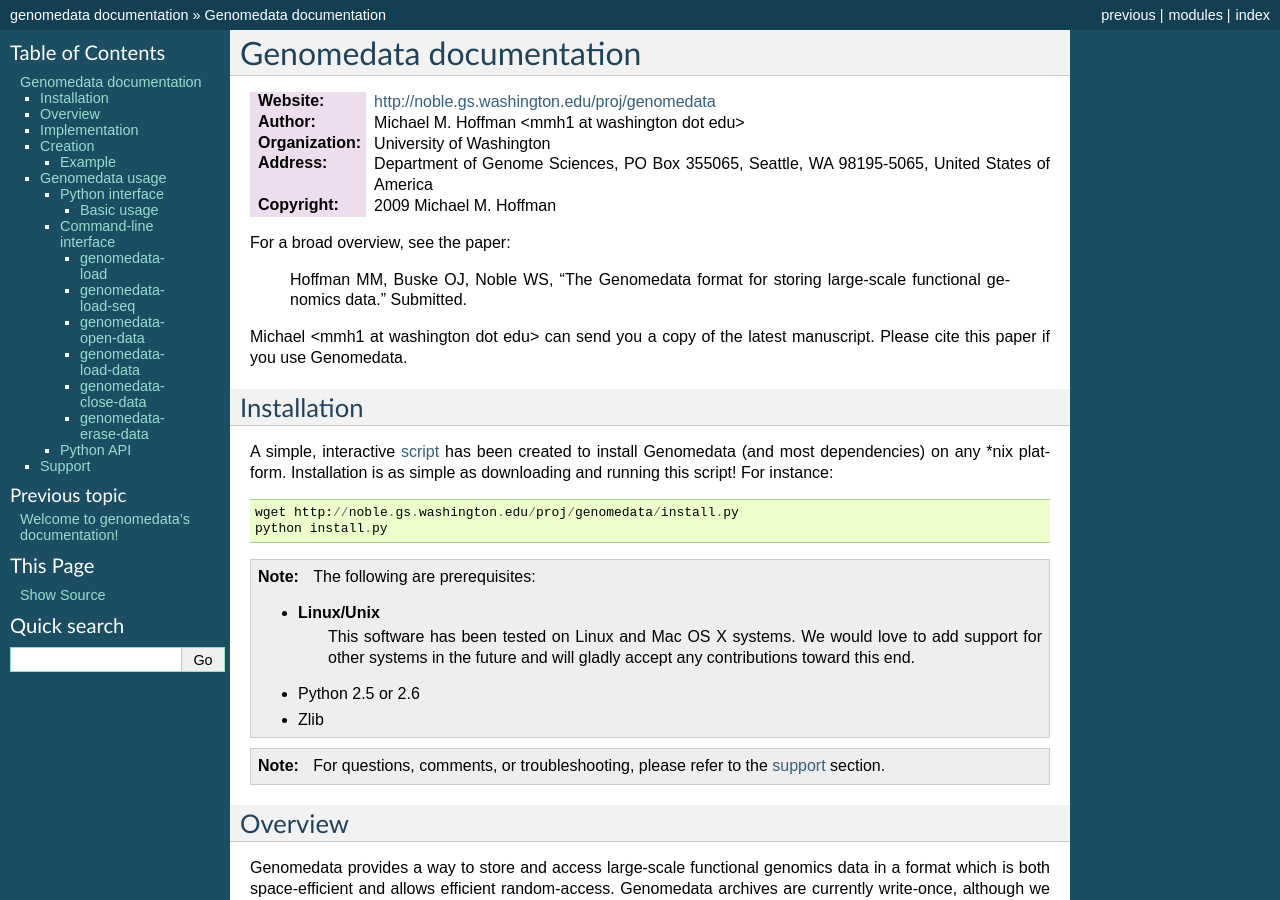
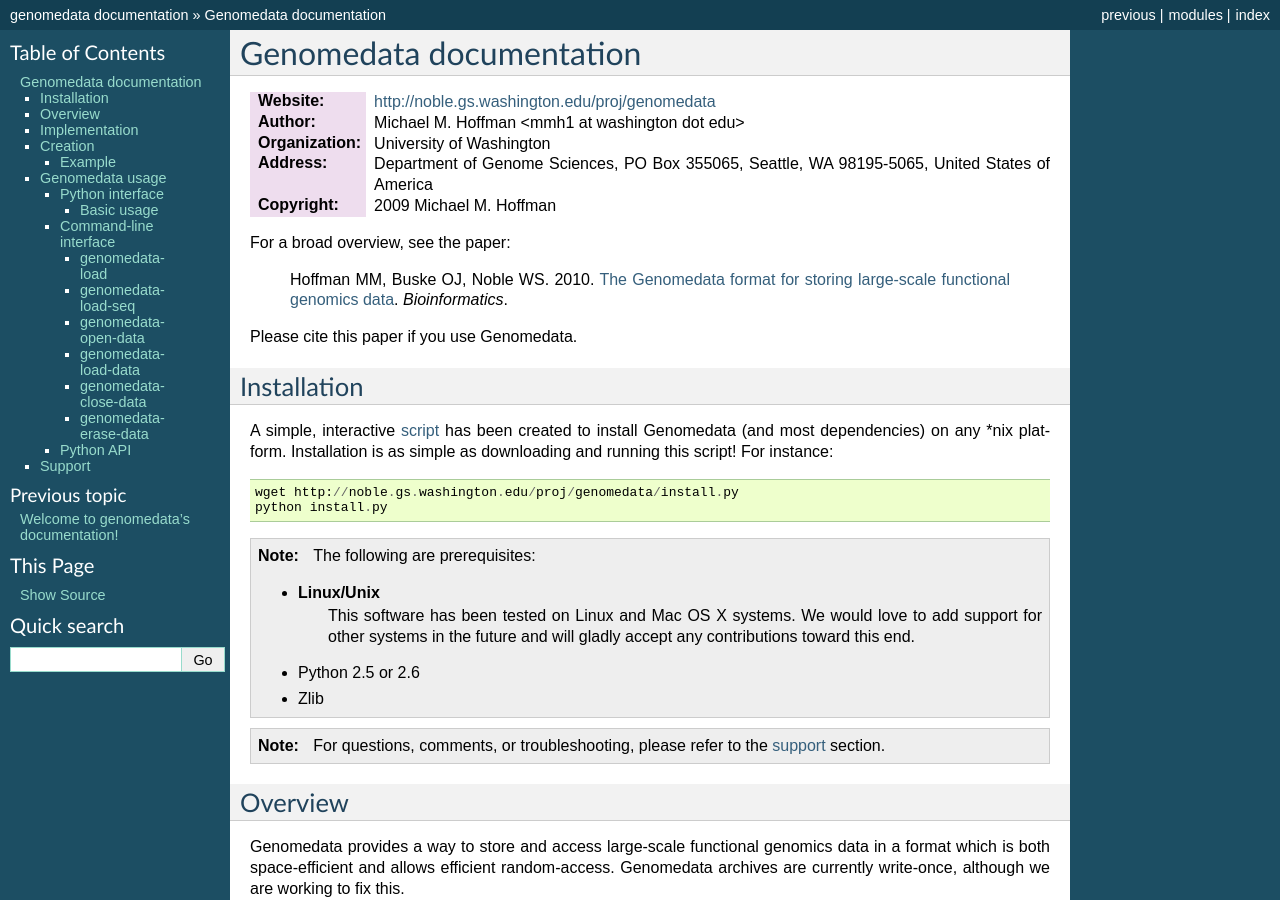
Before and after one commit to hoffmangroup/genomedata, a Sphinx documentation site: the page built from doc/genomedata.rst, in a window 1280 px wide and 900 px high. Built offline with Sphinx 7.4.7, drawn with Linux system fonts in a browser that asks for light colours.

Commit message:
Updated documentation with paper link and citation. Staging for re-release of 1.2.0

```diff
--- a/doc/genomedata.rst
+++ b/doc/genomedata.rst
@@ -9,11 +9,12 @@
 
 For a broad overview, see the paper:
 
-    Hoffman MM, Buske OJ, Noble WS, "The Genomedata format for storing
-    large-scale functional genomics data." Submitted.
+    Hoffman MM, Buske OJ, Noble WS. 2010. `The Genomedata format for storing
+    large-scale functional genomics data`__. *Bioinformatics*.
 
-Michael <mmh1 at washington dot edu> can send you a copy of the latest
-manuscript. Please cite this paper if you use Genomedata.
+.. __: http://bioinformatics.oxfordjournals.org/cgi/content/abstract/btq164
+
+Please cite this paper if you use Genomedata.
 
 .. currentmodule:: genomedata
 
--- a/setup.py
+++ b/setup.py
@@ -9,7 +9,7 @@
 this format.
 """
 
-__version__ = "1.2.1"
+__version__ = "1.2.0"
 
 # Copyright 2008-2009 Michael M. Hoffman <mmh1@washington.edu>
 
```
